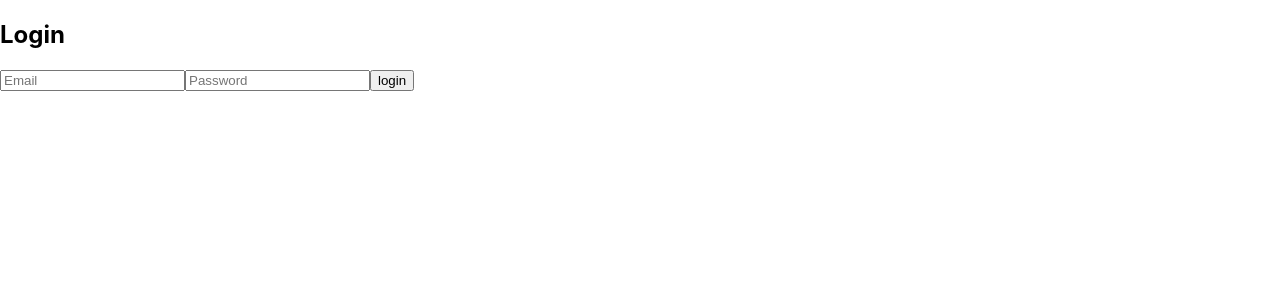
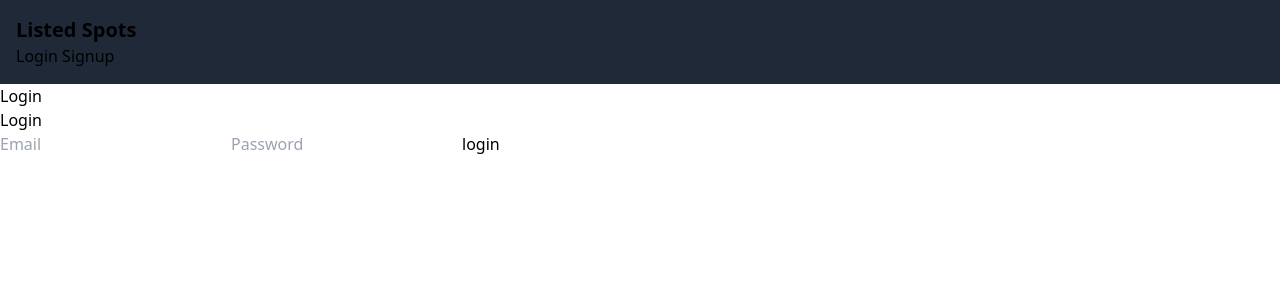
Before and after one commit to jlee5205/cram, a React (Create React App) app in the folder frontend/: page /login in a window 1280 px wide. Shown: the top 300 px of the page. Built offline with nearby package versions, Linux system fonts and the light colour scheme.

Commit message:
wow tailwind css

```diff
--- a/frontend/package.json
+++ b/frontend/package.json
@@ -36,5 +36,10 @@
       "last 1 firefox version",
       "last 1 safari version"
     ]
+  },
+  "devDependencies": {
+    "autoprefixer": "^10.4.23",
+    "postcss": "^8.5.6",
+    "tailwindcss": "^3.4.19"
   }
 }
--- /dev/null
+++ b/frontend/postcss.config.js
@@ -0,0 +1,6 @@
+module.exports = {
+  plugins: {
+    tailwindcss: {},
+    autoprefixer: {},
+  },
+}
--- a/frontend/src/App.js
+++ b/frontend/src/App.js
@@ -1,18 +1,22 @@
-import './App.css';
+import './index.css';
 import { BrowserRouter as Router, Routes, Route } from "react-router-dom";
+import { useState } from "react";
 import SpotsPage from './pages/SpotsPage';
 import UsersPage from './pages/UsersPage';
 import SpotDetailsPage from  './pages/SpotDetailsPage';
-import LoginUserForm from './components/LoginUserForm';
+import Login from './pages/Login';
 import SignupUserForm from './components/SignupUserForm';
+import Header from "./components/Header";
 
 function App() {
+  const [users, setUser] = useState(null);
   return (
     <Router>
+      <Header user={users} setUser={setUser}/>
       <Routes>
         <Route path="/spots" element={<SpotsPage/>} />
         <Route path="/spots/:spotId" element={<SpotDetailsPage/>} />
-        <Route path="/login" element={<LoginUserForm/>} />
+        <Route path="/login" element={<Login/>} />
         <Route path="/signup" element={<SignupUserForm/>} />
       </Routes>
     </Router>
--- /dev/null
+++ b/frontend/src/components/Header.jsx
@@ -0,0 +1,36 @@
+import e from "cors";
+import { Link, useNavigate } from "react-router-dom";
+
+function Header( {user, setUser}) {
+    const navigate = useNavigate();
+
+    const handleLogout = () => {
+        setUser(null);
+        navigate('/login');
+    }
+
+    return (
+        <header className="p-4 bg-gray-800">
+            <Link to="/spots" className="font-bold text-xl">
+                Listed Spots
+            </Link>
+            <nav>
+                {user ? (
+                    <div>
+                        <span>Welcome, {user.username}</span>
+                        <button onClick={handleLogout} className="bg-red-500 px-3 py-1 rounded hover:bg-red-600">
+                            Logout
+                        </button>
+                    </div>
+                ) : (
+                    <div>
+                        <Link to="/login" className="hover:underline"> Login </Link>
+                        <Link to="/signup" className="hover:underline"> Signup </Link>
+                    </div>
+                )}
+            </nav>
+        </header>
+    )
+}
+
+export default Header;
--- a/frontend/src/components/LoginUserForm.jsx
+++ b/frontend/src/components/LoginUserForm.jsx
@@ -25,6 +25,7 @@ function LoginUserForm() {
             await loginUser(form);
             alert("Login Successful!")
             setError(false);
+            setForm({email:'', password:''})
         } catch (err) {
             setError("Login failed. Please try again.");
             setSuccess(false);
--- a/frontend/src/index.css
+++ b/frontend/src/index.css
@@ -1,13 +1,4 @@
-body {
-  margin: 0;
-  font-family: -apple-system, BlinkMacSystemFont, 'Segoe UI', 'Roboto', 'Oxygen',
-    'Ubuntu', 'Cantarell', 'Fira Sans', 'Droid Sans', 'Helvetica Neue',
-    sans-serif;
-  -webkit-font-smoothing: antialiased;
-  -moz-osx-font-smoothing: grayscale;
-}
-
-code {
-  font-family: source-code-pro, Menlo, Monaco, Consolas, 'Courier New',
-    monospace;
-}
+/* ./src/index.css */
+@tailwind base;
+@tailwind components;
+@tailwind utilities;
--- /dev/null
+++ b/frontend/src/pages/Login.jsx
@@ -0,0 +1,12 @@
+import LoginUserForm from "../components/LoginUserForm";
+
+function Login() {
+    return (
+        <div>
+            <h1> Login </h1>
+            <LoginUserForm/>
+        </div>
+    )
+}
+
+export default Login;
--- /dev/null
+++ b/frontend/src/pages/Signup.jsx
@@ -0,0 +1,12 @@
+import SignupUserForm from "../components/SingupUserForm";
+
+function Signup() {
+    return (
+        <div>
+            <h1> Signup </h1>
+            <SignupUserForm/>
+        </div>
+    )
+}
+
+export default Signup;
--- /dev/null
+++ b/frontend/tailwind.config.js
@@ -0,0 +1,10 @@
+/** @type {import('tailwindcss').Config} */
+module.exports = {
+  content: [
+    "./src/**/*.{js,jsx,ts,tsx}",
+  ],
+  theme: {
+    extend: {},
+  },
+  plugins: [],
+}
```
Also changed, not shown: 1 other file (tests, documents, lock files or other folders).
